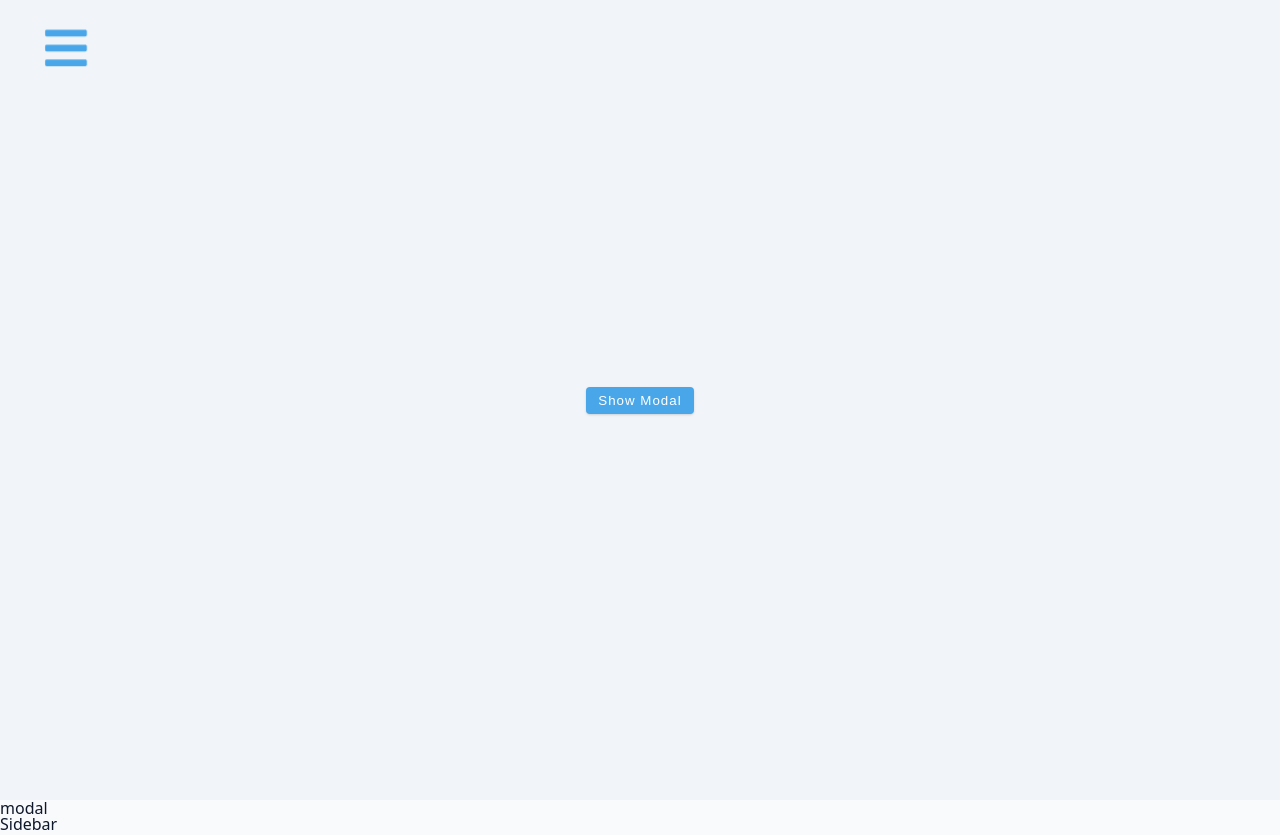
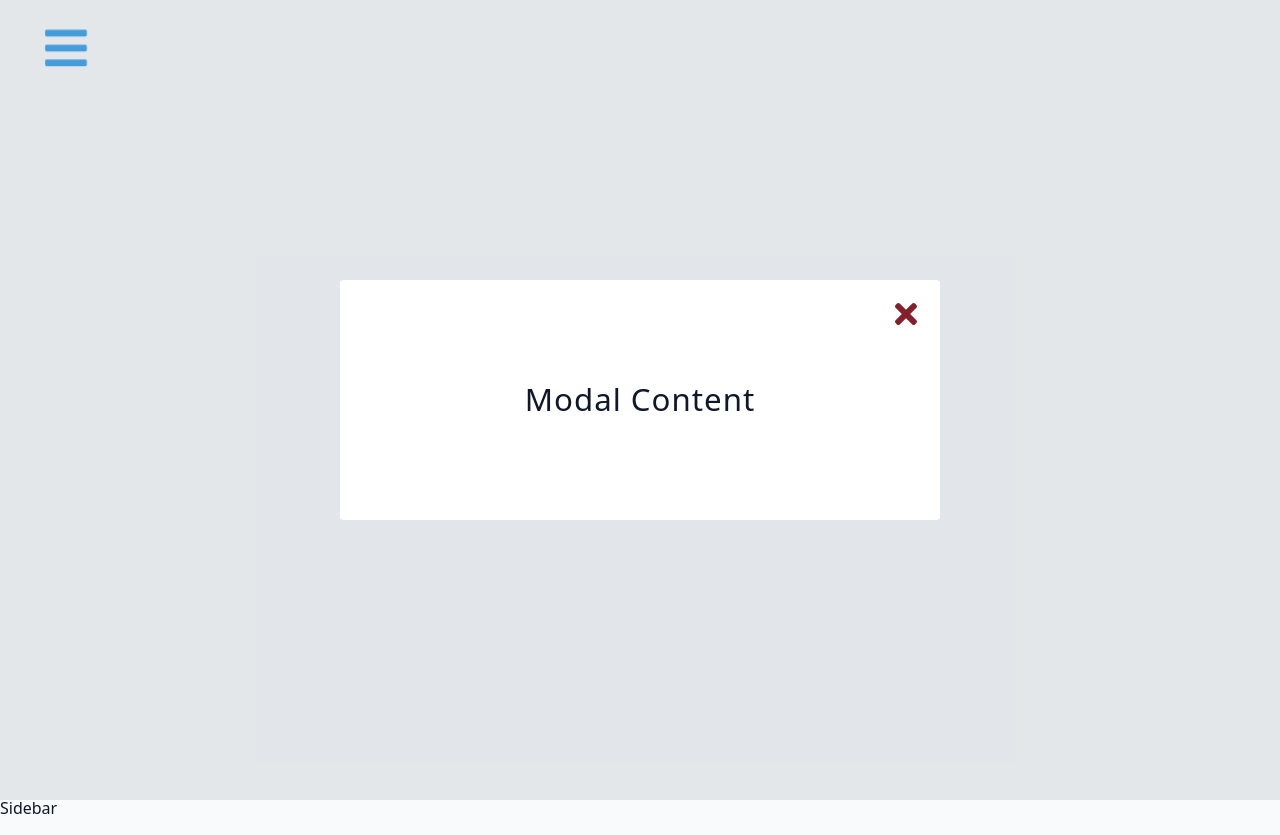
Before and after one commit to negin-khademi/sidebar-modal, a React (Create React App) app: page / in a window 1280 px wide. Both pictures are taken after a click on the button "Show Modal". Built offline with nearby package versions, Linux system fonts and the light colour scheme.

Commit message:
modal component

```diff
--- a/src/Modal.js
+++ b/src/Modal.js
@@ -1,5 +1,18 @@
+import { FaTimes } from 'react-icons/fa';
+import { useGlobalContext } from './context';
+
 const Modal = () => {
-  return <div>modal</div>;
+  const { isModalOpen, closeModal } = useGlobalContext();
+  return (
+    <div className={isModalOpen ? 'modal-overlay show-modal' : 'modal-overlay'}>
+      <div className="modal-container">
+        <h3>modal content</h3>
+        <button className="close-modal-btn" onClick={closeModal}>
+          <FaTimes />
+        </button>
+      </div>
+    </div>
+  );
 };
 
 export default Modal;
--- a/src/index.css
+++ b/src/index.css
@@ -285,3 +285,49 @@
     transform: scale(1);
   }
 }
+/*
+===============
+Modal
+===============
+*/
+.modal-overlay {
+  position: fixed;
+  top: 0;
+  left: 0;
+  width: 100%;
+  height: 100%;
+  background: rgba(0, 0, 0, 0.06);
+  display: grid;
+  place-items: center;
+  z-index: -1;
+  visibility: hidden;
+  opacity: 0;
+}
+.show-modal {
+  z-index: 10;
+  visibility: visible;
+  opacity: 1;
+  transition-property: opacity;
+  transition-duration: 2s;
+}
+.modal-container {
+  background: var(--white);
+  width: 90vw;
+  height: 30vh;
+  border-radius: var(--borderRadius);
+  max-width: var(--fixed-width);
+  display: grid;
+  place-items: center;
+  align-items: center;
+  position: relative;
+}
+.close-modal-btn {
+  position: absolute;
+  top: 1rem;
+  right: 1rem;
+  background: transparent;
+  border-color: transparent;
+  font-size: 2rem;
+  color: var(--red-dark);
+  cursor: pointer;
+}
```
Also changed, not shown: src/App.css (deleted).
